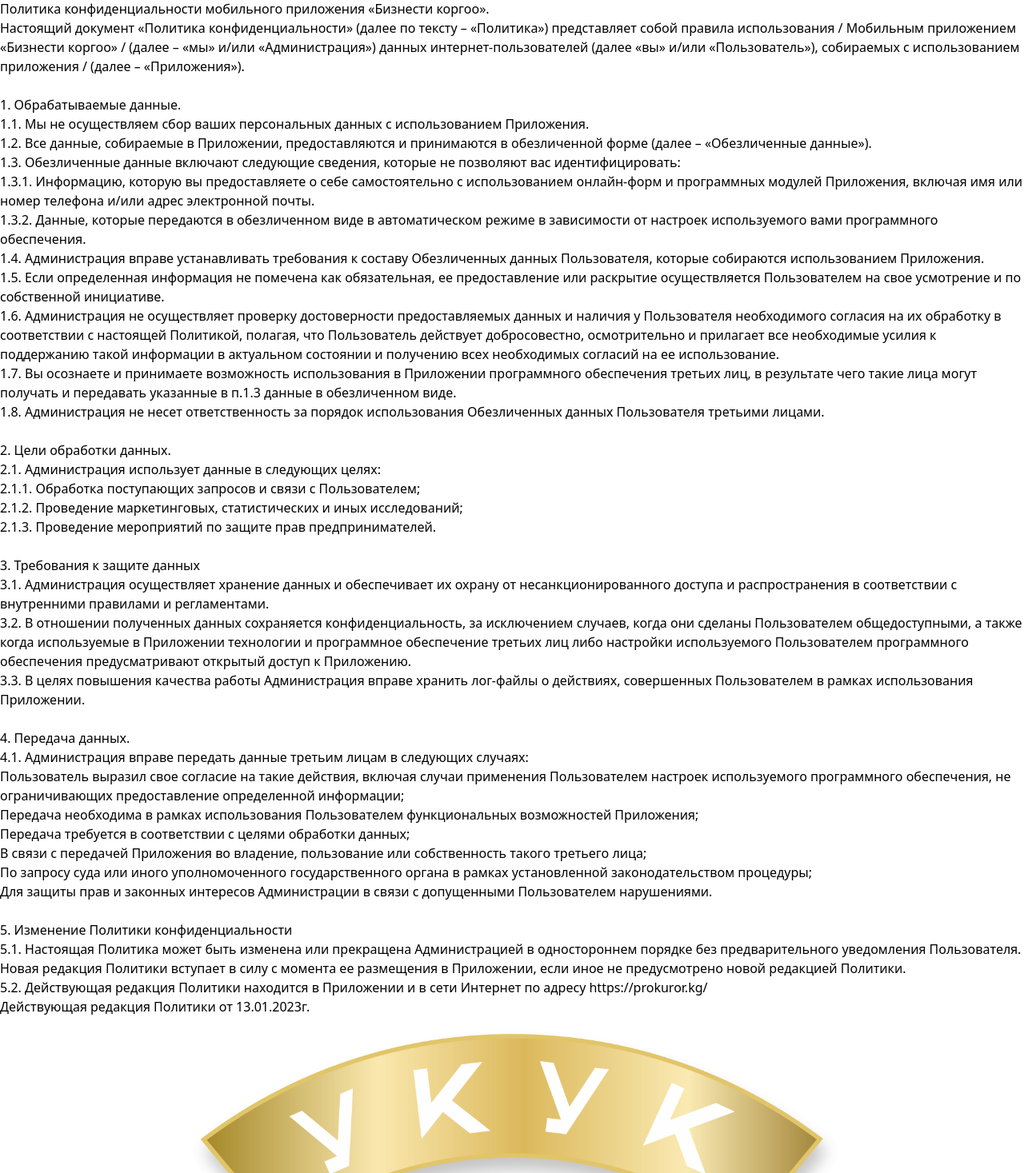
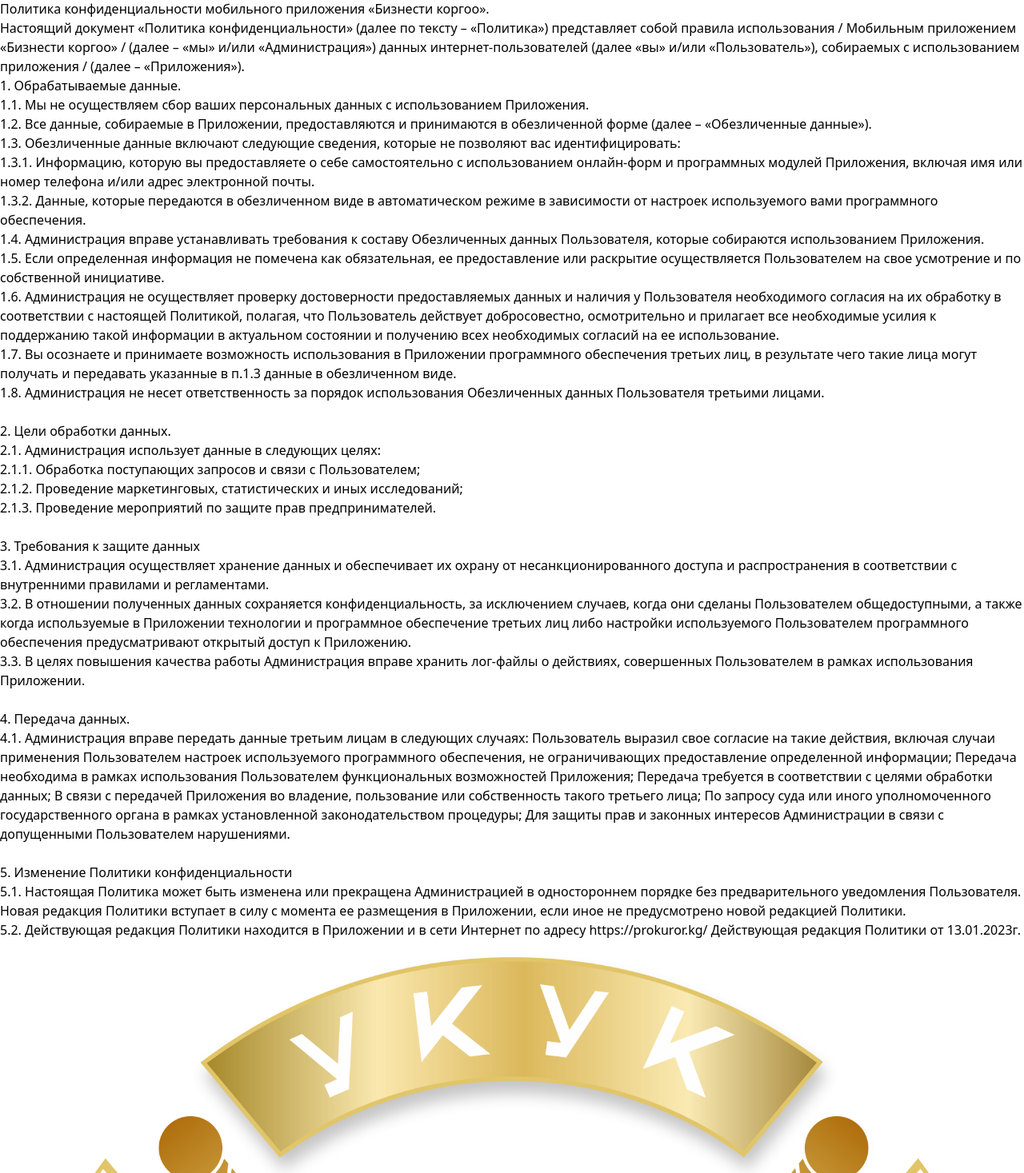
Before and after one commit to AktanK13/ukuk, a React (Vite) app: page /privacy-policy in a window 1280 px wide. Shown: the part 1303-2770 px from the top of the page at 80% size. Built offline with nearby package versions, Linux system fonts and the light colour scheme.

Commit message:
fix privacy policy text

```diff
--- a/src/css/tailwind.config.js
+++ b/src/css/tailwind.config.js
@@ -5,6 +5,9 @@
   ],
   theme: {
     extend: {
+      screens: {
+        'mobile': {'min': '320px', 'max': '600px'},
+      },
       colors: {
         gold: {
           100: '#524e3a'
--- a/src/partials/PrivacyPolicy.jsx
+++ b/src/partials/PrivacyPolicy.jsx
@@ -3,53 +3,80 @@
 import Footer from "./Footer";
 
 function PrivacyPolicy() {
-    return (
-        <section>
+    return (<section>
             <Header home={false}/>
             <div className="max-w-6xl mx-auto px-4 sm:px-6 pt-40">
-                <h1 className="text-3xl text-center px-16 mb-10 min-[320px]:px-0 text-[21px] font-bold text-start max-[600px]:px-0 text-[21px]">Политика конфиденциальности мобильного приложения «Бизнести коргоо».</h1>
+                <h1 className="text-3xl text-center px-16 mb-10 mobile:text-start mobile:px-0 mobile:text-[21px] mobile:font-bold">Политика
+                    конфиденциальности мобильного приложения «Бизнести коргоо».</h1>
                 <div>
-                    <p className="leading-7">Настоящий документ «Политика конфиденциальности» (далее по тексту – «Политика») представляет собой правила использования / Мобильным приложением «Бизнести коргоо» / (далее – «мы» и/или «Администрация») данных интернет-пользователей (далее «вы» и/или «Пользователь»), собираемых с использованием приложения / (далее – <a href="https://play.google.com/store/apps/details?id=gov.ukuk.rpspexpo&hl=ru">«Приложения»</a>).  </p>
+                    <p className="leading-7 break-words text-justify">
+                    Настоящий документ «Политика конфиденциальности» (далее по тексту – «Политика») представляет собой правила использования / Мобильным приложением «Бизнести коргоо» / (далее – «мы» и/или «Администрация») данных интернет-пользователей (далее «вы» и/или «Пользователь»), собираемых с использованием приложения / (далее – <a
+                        href="https://play.google.com/store/apps/details?id=gov.ukuk.rpspexpo&hl=ru">«Приложения»</a>).
                     <br/>
-                    <p className="leading-7">1. Обрабатываемые данные.</p>
-                    <p className="leading-7">1.1. Мы не осуществляем сбор ваших персональных данных с использованием Приложения.</p>
-                    <p className="leading-7">1.2. Все данные, собираемые в Приложении, предоставляются и принимаются в обезличенной форме (далее – «Обезличенные данные»).</p>
-                    <p className="leading-7">1.3. Обезличенные данные включают следующие сведения, которые не позволяют вас идентифицировать:</p>
-                    <p className="leading-7">1.3.1. Информацию, которую вы предоставляете о себе самостоятельно с использованием онлайн-форм и программных модулей Приложения, включая имя или номер телефона и/или адрес электронной почты.</p>
-                    <p className="leading-7">1.3.2. Данные, которые передаются в обезличенном виде в автоматическом режиме в зависимости от настроек используемого вами программного обеспечения.</p>
-                    <p className="leading-7">1.4. Администрация вправе устанавливать требования к составу Обезличенных данных Пользователя, которые собираются использованием Приложения.</p>
-                    <p className="leading-7">1.5. Если определенная информация не помечена как обязательная, ее предоставление или раскрытие осуществляется Пользователем на свое усмотрение и по собственной инициативе.</p>
-                    <p className="leading-7">1.6. Администрация не осуществляет проверку достоверности предоставляемых данных и наличия у Пользователя необходимого согласия на их обработку в соответствии с настоящей Политикой, полагая, что Пользователь действует добросовестно, осмотрительно и прилагает все необходимые усилия к поддержанию такой информации в актуальном состоянии и получению всех необходимых согласий на ее использование.</p>
-                    <p className="leading-7">1.7. Вы осознаете и принимаете возможность использования в Приложении программного обеспечения третьих лиц, в результате чего такие лица могут получать и передавать указанные в п.1.3 данные в обезличенном виде.</p>
-                    <p className="leading-7">1.8. Администрация не несет ответственность за порядок использования Обезличенных данных Пользователя третьими лицами.</p>
-                    <br/>
-                    <p className="leading-7">2. Цели обработки данных.</p>
-                    <p className="leading-7">2.1. Администрация использует данные в следующих целях:</p>
-                    <p className="leading-7">2.1.1. Обработка поступающих запросов и связи с Пользователем;</p>
-                    <p className="leading-7">2.1.2. Проведение маркетинговых, статистических и иных исследований;</p>
-                    <p className="leading-7">2.1.3. Проведение мероприятий по защите прав предпринимателей.</p>
-                    <br/>
-                    <p className="leading-7">3. Требования к защите данных</p>
-                    <p className="leading-7">3.1. Администрация осуществляет хранение данных и обеспечивает их охрану от несанкционированного доступа и распространения в соответствии с внутренними правилами и регламентами.</p>
-                    <p className="leading-7">3.2. В отношении полученных данных сохраняется конфиденциальность, за исключением случаев, когда они сделаны Пользователем общедоступными, а также когда используемые в Приложении технологии и программное обеспечение третьих лиц либо настройки используемого Пользователем программного обеспечения предусматривают открытый доступ к Приложению.</p>
-                    <p className="leading-7">3.3. В целях повышения качества работы Администрация вправе хранить лог-файлы о действиях, совершенных Пользователем в рамках использования Приложении.</p>
-                    <br/>
-                    <p className="leading-7">4. Передача данных.</p>
-                    <p className="leading-7">4.1. Администрация вправе передать данные третьим лицам в следующих случаях:</p>
-                    <p className="leading-7">Пользователь выразил свое согласие на такие действия, включая случаи применения Пользователем настроек используемого программного обеспечения, не ограничивающих предоставление определенной информации;</p>
-                    <p className="leading-7">Передача необходима в рамках использования Пользователем функциональных возможностей Приложения;</p>
-                    <p className="leading-7">Передача требуется в соответствии с целями обработки данных;</p>
-                    <p className="leading-7">В связи с передачей Приложения во владение, пользование или собственность такого третьего лица;</p>
-                    <p className="leading-7">По запросу суда или иного уполномоченного государственного органа в рамках установленной законодательством процедуры;</p>
-                    <p className="leading-7">Для защиты прав и законных интересов Администрации в связи с допущенными Пользователем нарушениями.</p>
-                    <br/>
-                    <p className="leading-7">5. Изменение Политики конфиденциальности</p>
-                    <p className="leading-7">5.1. Настоящая Политика может быть изменена или прекращена Администрацией в одностороннем порядке без предварительного уведомления Пользователя. Новая редакция Политики вступает в силу с момента ее размещения в Приложении, если иное не предусмотрено новой редакцией Политики.</p>
-                    <p className="leading-7">5.2. Действующая редакция Политики находится в Приложении и в сети Интернет по адресу https://prokuror.kg/</p>
-                    <p className="leading-7">Действующая редакция Политики от 13.01.2023г.</p>
+                    1. Обрабатываемые данные.
+                        <br/>
+                    1.1. Мы не осуществляем сбор ваших персональных данных с использованием Приложения.
+                        <br/>
+                    1.2. Все данные, собираемые в Приложении, предоставляются и принимаются в обезличенной форме (далее – «Обезличенные данные»).
+                        <br/>
+                    1.3. Обезличенные данные включают следующие сведения, которые не позволяют вас идентифицировать:
+                        <br/>
+                    1.3.1. Информацию, которую вы предоставляете о себе самостоятельно с использованием онлайн-форм и программных модулей Приложения, включая имя или номер телефона и/или адрес электронной почты.
+                        <br/>
+                    1.3.2. Данные, которые передаются в обезличенном виде в автоматическом режиме в зависимости от настроек используемого вами программного обеспечения.
+                        <br/>
+                    1.4. Администрация вправе устанавливать требования к составу Обезличенных данных Пользователя, которые собираются использованием Приложения.
+                        <br/>
+                    1.5. Если определенная информация не помечена как обязательная, ее предоставление или раскрытие осуществляется Пользователем на свое усмотрение и по собственной инициативе.
+                        <br/>
+                    1.6. Администрация не осуществляет проверку достоверности предоставляемых данных и наличия у Пользователя необходимого согласия на их обработку в соответствии с настоящей Политикой, полагая, что Пользователь действует добросовестно, осмотрительно и прилагает все необходимые усилия к поддержанию такой информации в актуальном состоянии и получению всех необходимых согласий на ее использование.
+                        <br/>
+                    1.7. Вы осознаете и принимаете возможность использования в Приложении программного обеспечения третьих лиц, в результате чего такие лица могут получать и передавать указанные в п.1.3 данные в обезличенном виде.
+                        <br/>
+                    1.8. Администрация не несет ответственность за порядок использования Обезличенных данных Пользователя третьими лицами.
+                        <br/>
+                        <br/>
+                    2. Цели обработки данных.
+                        <br/>
+                    2.1. Администрация использует данные в следующих целях:
+                        <br/>
+                    2.1.1. Обработка поступающих запросов и связи с Пользователем;
+                        <br/>
+                    2.1.2. Проведение маркетинговых, статистических и иных исследований;
+                        <br/>
+                    2.1.3. Проведение мероприятий по защите прав предпринимателей.
+                        <br/>
+                        <br/>
+                    3. Требования к защите данных
+                        <br/>
+                    3.1. Администрация осуществляет хранение данных и обеспечивает их охрану от несанкционированного доступа и распространения в соответствии с внутренними правилами и регламентами.
+                        <br/>
+                    3.2. В отношении полученных данных сохраняется конфиденциальность, за исключением случаев, когда они сделаны Пользователем общедоступными, а также когда используемые в Приложении технологии и программное обеспечение третьих лиц либо настройки используемого Пользователем программного обеспечения предусматривают открытый доступ к Приложению.
+                        <br/>
+                    3.3. В целях повышения качества работы Администрация вправе хранить лог-файлы о действиях, совершенных Пользователем в рамках использования Приложении.
+                        <br/>
+                        <br/>
+                    4. Передача данных.
+                        <br/>
+                    4.1. Администрация вправе передать данные третьим лицам в следующих случаях:
+                    Пользователь выразил свое согласие на такие действия, включая случаи применения Пользователем настроек используемого программного обеспечения, не ограничивающих предоставление определенной информации;
+                    Передача необходима в рамках использования Пользователем функциональных возможностей Приложения;
+                    Передача требуется в соответствии с целями обработки данных;
+                    В связи с передачей Приложения во владение, пользование или собственность такого третьего лица;
+                    По запросу суда или иного уполномоченного государственного органа в рамках установленной законодательством процедуры;
+                    Для защиты прав и законных интересов Администрации в связи с допущенными Пользователем нарушениями.
+                        <br/>
+                        <br/>
+                    5. Изменение Политики конфиденциальности
+                        <br/>
+                    5.1. Настоящая Политика может быть изменена или прекращена Администрацией в одностороннем порядке без предварительного уведомления Пользователя. Новая редакция Политики вступает в силу с момента ее размещения в Приложении, если иное не предусмотрено новой редакцией Политики.
+                        <br/>
+                    5.2. Действующая редакция Политики находится в Приложении и в сети Интернет по адресу https://prokuror.kg/
+                    Действующая редакция Политики от 13.01.2023г.
+                        </p>
                 </div>
             </div>
-            <Footer />
+            <Footer/>
         </section>
 
     )
```
